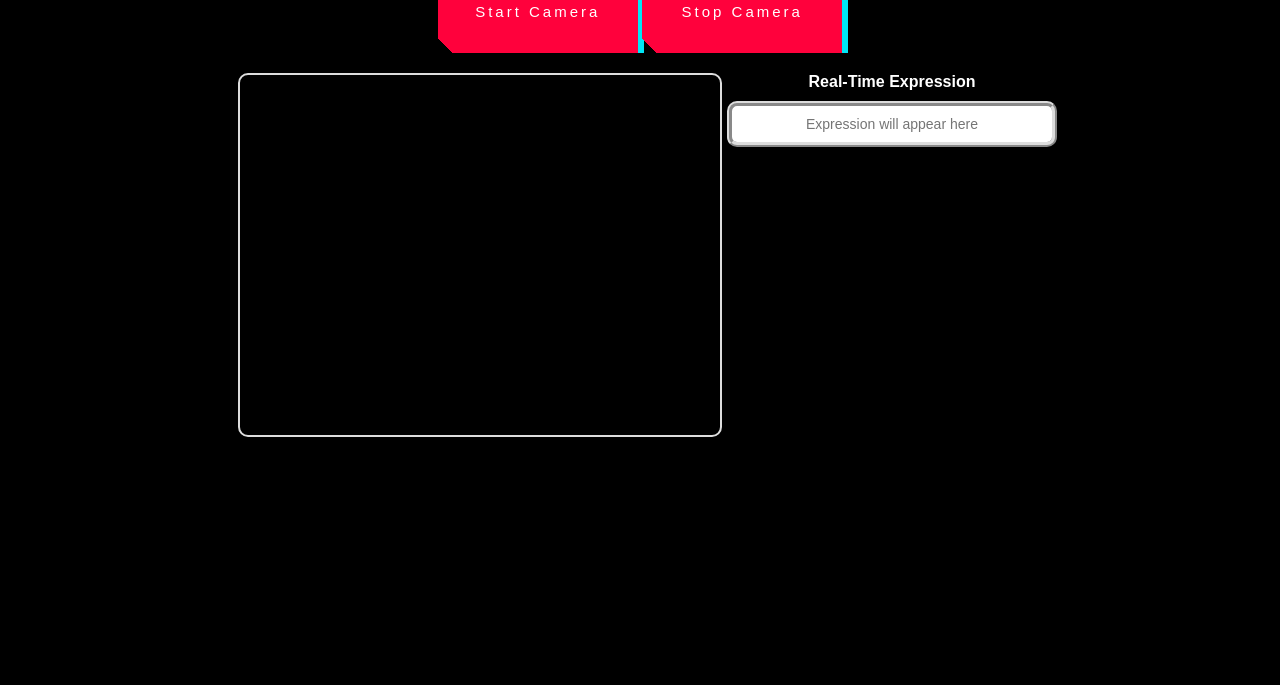
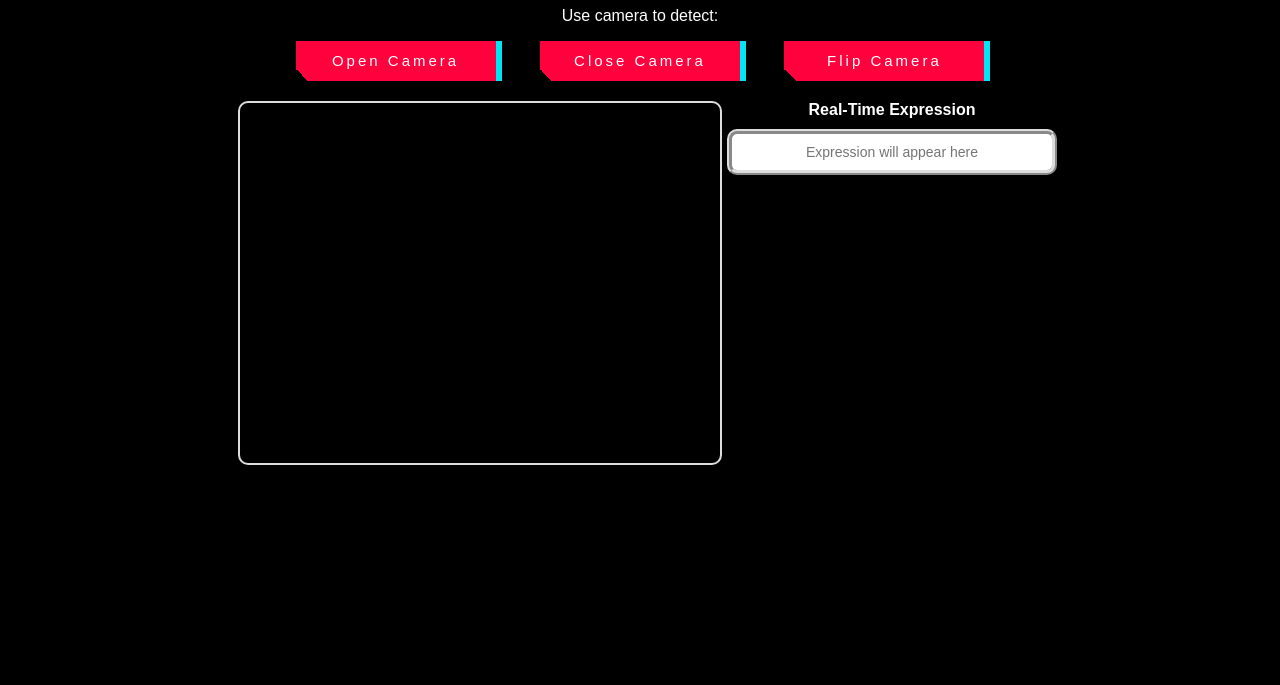
Before and after one commit to denghongli1021/ML_website, a plain HTML site: page test.html in a window 1280 px wide. Shown: the part 115-800 px from the top of the page. Drawn offline with Linux system fonts and the light colour scheme.

Commit message:
<update> add flip camera button and update css file

```diff
--- a/static/camera.js
+++ b/static/camera.js
@@ -1,24 +1,14 @@
 const video = document.getElementById('video');
 const canvas = document.getElementById('canvas');
-// const resultInput = document.getElementById('result');
 const startCameraButton = document.getElementById('start-camera');
 const stopCameraButton = document.getElementById('stop-camera');
+const flipCameraButton = document.getElementById('flip-camera');
 let stream;
-let captureInterval;
+let currentFacingMode = 'user'; // 初始為前置攝像頭
 
 // Function to start the camera
 startCameraButton.addEventListener('click', async () => {
-    try {
-        stream = await navigator.mediaDevices.getUserMedia({ video: true });
-        video.srcObject = stream;
-
-        // Start capturing frames every 5 seconds
-        captureInterval = setInterval(() => {
-            captureAndPredict();
-        }, 5000);
-    } catch (error) {
-        console.error('Error accessing camera:', error);
-    }
+    await startCamera(currentFacingMode);
 });
 
 // Function to stop the camera
@@ -26,40 +16,29 @@ stopCameraButton.addEventListener('click', () => {
     if (stream) {
         stream.getTracks().forEach(track => track.stop());
         video.srcObject = null;
-        clearInterval(captureInterval);
+        stream = null;
     }
 });
 
-// Function to capture a frame and predict expression
-async function captureAndPredict() {
-    if (!stream) return;
+// Function to flip the camera
+flipCameraButton.addEventListener('click', async () => {
+    if (stream) {
+        // 停止當前的攝像頭流
+        stream.getTracks().forEach(track => track.stop());
+    }
+    // 切換攝像頭方向
+    currentFacingMode = currentFacingMode === 'user' ? 'environment' : 'user';
+    await startCamera(currentFacingMode);
+});
 
-    // Draw the current video frame to the canvas
-    const context = canvas.getContext('2d');
-    canvas.width = video.videoWidth;
-    canvas.height = video.videoHeight;
-    context.drawImage(video, 0, 0, canvas.width, canvas.height);
-
-    // Convert canvas to Blob
-    canvas.toBlob(async (blob) => {
-        const formData = new FormData();
-        formData.append('file', blob, 'frame.jpg');
-
-        try {
-            // Send the captured frame to the server for prediction
-            const response = await fetch('/predict', {
-                method: 'POST',
-                body: formData,
-            });
-
-            if (response.ok) {
-                const data = await response.json();
-                resultInput.value = data.result; // Update the result input
-            } else {
-                console.error('Prediction failed:', response.statusText);
-            }
-        } catch (error) {
-            console.error('Error during prediction:', error);
-        }
-    }, 'image/jpeg');
+// Function to start the camera with a specified facing mode
+async function startCamera(facingMode) {
+    try {
+        stream = await navigator.mediaDevices.getUserMedia({
+            video: { facingMode: facingMode }
+        });
+        video.srcObject = stream;
+    } catch (error) {
+        console.error('Error accessing camera:', error);
+    }
 }
--- a/static/style_generate.css
+++ b/static/style_generate.css
@@ -4,8 +4,9 @@ body {
     background-color: #000000;
     color: #ffffff;
     text-align: center;
-    padding: 20px;
-    margin: 0;
+    padding: 0px;
+    position: relative;
+    /* overflow: hidden; 防止內容溢出 */
 }
 
 h1 {
@@ -20,7 +21,7 @@ p {
 /* Navigation */
 nav {
     background-color: #007bff;
-    padding: 10px 20px;
+    padding: 0px 20px;
     display: flex;
     justify-content: center;
     align-items: center;
--- a/static/style_photo.css
+++ b/static/style_photo.css
@@ -3,7 +3,7 @@ body {
     background-color: #000000;
     color: #ffffff;
     text-align: center;
-    padding: 20px;
+    padding: 0px;
     position: relative;
     overflow: hidden; /* 防止內容溢出 */
 }
@@ -108,7 +108,7 @@ input[type="file"] {
 
 nav {
     background-color: #007bff;
-    padding: 10px 20px;
+    padding: 0px 20px;
     display: flex;
     justify-content: center; /* 水平居中 */
     align-items: center;
--- a/static/style_test.css
+++ b/static/style_test.css
@@ -3,7 +3,7 @@ body {
     background-color: #000000;
     color: #ffffff;
     text-align: center;
-    padding: 20px;
+    padding: 0px;
     position: relative;
     overflow: hidden; /* 防止內容溢出 */
 }
@@ -38,7 +38,7 @@ input[type="file"] {
 
 nav {
     background-color: #007bff;
-    padding: 10px 20px;
+    padding: 0px 20px;
     display: flex;
     justify-content: center; /* 水平居中 */
     align-items: center;
@@ -163,11 +163,10 @@ button-container {
     margin: 50px;
 }
 
-/* CSS */
 .button-49,
 .button-49:after {
   width: 100px;
-  height: 50px;
+  height: 40px;
   line-height: 20px;
   font-size: 15px;
   font-family: 'Bebas Neue', sans-serif;
@@ -183,7 +182,7 @@ button-container {
   touch-action: manipulation;
 }
 
-.button-49:after {
+/* .button-49:after {
   --slice-0: inset(50% 50% 50% 50%);
   --slice-1: inset(80% -6px 0 0);
   --slice-2: inset(50% -6px 30% 0);
@@ -201,7 +200,77 @@ button-container {
   background: linear-gradient(45deg, transparent 3%, #00E6F6 3%, #00E6F6 5%, #FF013C 5%);
   text-shadow: -3px -3px 0px #F8F005, 3px 3px 0px #00E6F6;
   clip-path: var(--slice-0);
+} */
+#start-camera {
+    margin-right: 20px;
 }
+
+#stop-camera {
+    margin-left: 20px;
+}
+
+#flip-camera {
+    margin-left: 40px;
+}
+#start-camera:after {
+    --slice-0: inset(50% 50% 50% 50%);
+    --slice-1: inset(80% -6px 0 0);
+    --slice-2: inset(50% -6px 30% 0);
+    --slice-3: inset(10% -6px 85% 0);
+    --slice-4: inset(40% -6px 43% 0);
+    --slice-5: inset(80% -6px 5% 0);
+
+    content: 'OPEN CAMERA';
+    display: block;
+    position: absolute;
+    top: 0;
+    left: 0;
+    right: 0;
+    bottom: 0;
+    background: linear-gradient(45deg, transparent 3%, #00E6F6 3%, #00E6F6 5%, #FF013C 5%);
+    text-shadow: -3px -3px 0px #F8F005, 3px 3px 0px #00E6F6;
+    clip-path: var(--slice-0);
+}
+
+#stop-camera:after {
+    --slice-0: inset(50% 50% 50% 50%);
+    --slice-1: inset(80% -6px 0 0);
+    --slice-2: inset(50% -6px 30% 0);
+    --slice-3: inset(10% -6px 85% 0);
+    --slice-4: inset(40% -6px 43% 0);
+    --slice-5: inset(80% -6px 5% 0);
+
+    content: 'CLOSE CAMERA';
+    display: block;
+    position: absolute;
+    top: 0;
+    left: 0;
+    right: 0;
+    bottom: 0;
+    background: linear-gradient(45deg, transparent 3%, #FF013C 3%, #FF013C 5%, #00E6F6 5%);
+    text-shadow: -3px -3px 0px #FF013C, 3px 3px 0px #00E6F6;
+    clip-path: var(--slice-0);
+}
+#flip-camera:after {
+    --slice-0: inset(50% 50% 50% 50%);
+    --slice-1: inset(80% -6px 0 0);
+    --slice-2: inset(50% -6px 30% 0);
+    --slice-3: inset(10% -6px 85% 0);
+    --slice-4: inset(40% -6px 43% 0);
+    --slice-5: inset(80% -6px 5% 0);
+
+    content: 'FLIP CAMERA';
+    display: block;
+    position: absolute;
+    top: 0;
+    left: 0;
+    right: 0;
+    bottom: 0;
+    background: linear-gradient(45deg, transparent 3%, #00E6F6 3%, #00E6F6 5%, #FF013C 5%);
+    text-shadow: -3px -3px 0px #F8F005, 3px 3px 0px #00E6F6;
+    clip-path: var(--slice-0);
+  }
+
 
 .button-49:hover:after {
   animation: 1s glitch;
@@ -259,7 +328,7 @@ button-container {
   .button-49,
   .button-49:after {
     width: 200px;
-    height: 86px;
-    line-height: 88px;
+    height: 40px;
+    line-height: 30px;
   }
 }
--- a/static/style_video.css
+++ b/static/style_video.css
@@ -3,7 +3,7 @@ body {
     background-color: #000000;
     color: #ffffff;
     text-align: center;
-    padding: 20px;
+    padding: 0px;
     position: relative;
     overflow: hidden; /* 防止內容溢出 */
 }
@@ -38,7 +38,7 @@ input[type="file"] {
 
 nav {
     background-color: #007bff;
-    padding: 10px 20px;
+    padding: 0px 20px;
     display: flex;
     justify-content: center; /* 水平居中 */
     align-items: center;
--- a/test.html
+++ b/test.html
@@ -15,13 +15,15 @@
         <a href="/generate.html">Generate</a>
         <a href="/test.html" class="active">test</a>
     </nav>
-
-    <div id="sun-container"></div>
+    <h1>Facial Expression Recognition Real-Time</h1>
+    <p>Use camera to detect:</p>
+    <!-- <div id="sun-container"></div>
     <div id="rain-container"></div>
-    <div id="random-images-container"></div>
+    <div id="random-images-container"></div> -->
     <div class="button-container">
-        <button class="button-49" role="button" id="start-camera">Start Camera</button>
-        <button class="button-49" role="button" id="stop-camera">Stop Camera</button>
+        <button class="button-49" role="button" id="start-camera">Open Camera</button>
+        <button class="button-49" role="button" id="stop-camera">Close Camera</button>
+        <button class="button-49" role="button" id="flip-camera">Flip Camera</button>
     </div>
     <div class="camera-container">
         <div class="video-feed">
@@ -35,7 +37,7 @@
         </div>
     </div>
 
-    <script src="/static/function.js"></script>
+    <!-- <script src="/static/function.js"></script> -->
     <script src="/static/sun.js"></script>
     <script src="/static/rain.js"></script>
     <script src="/static/camera.js"></script>
```
Also changed, not shown: uploads/11.jpg (added), uploads/images_3.jpg (added).
